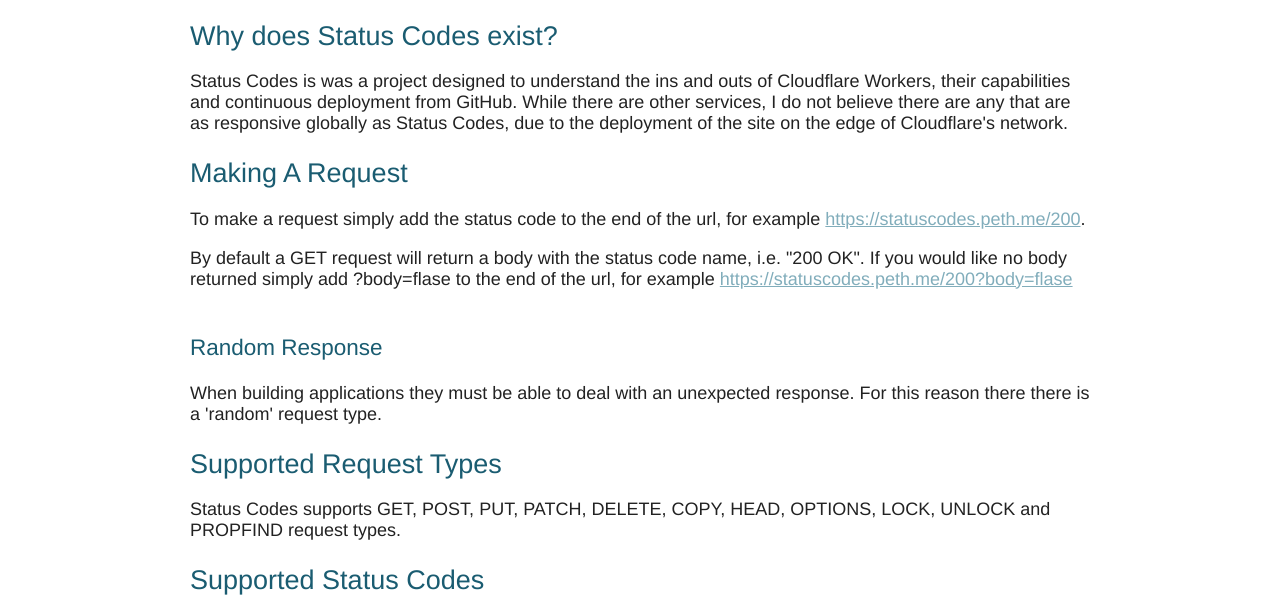
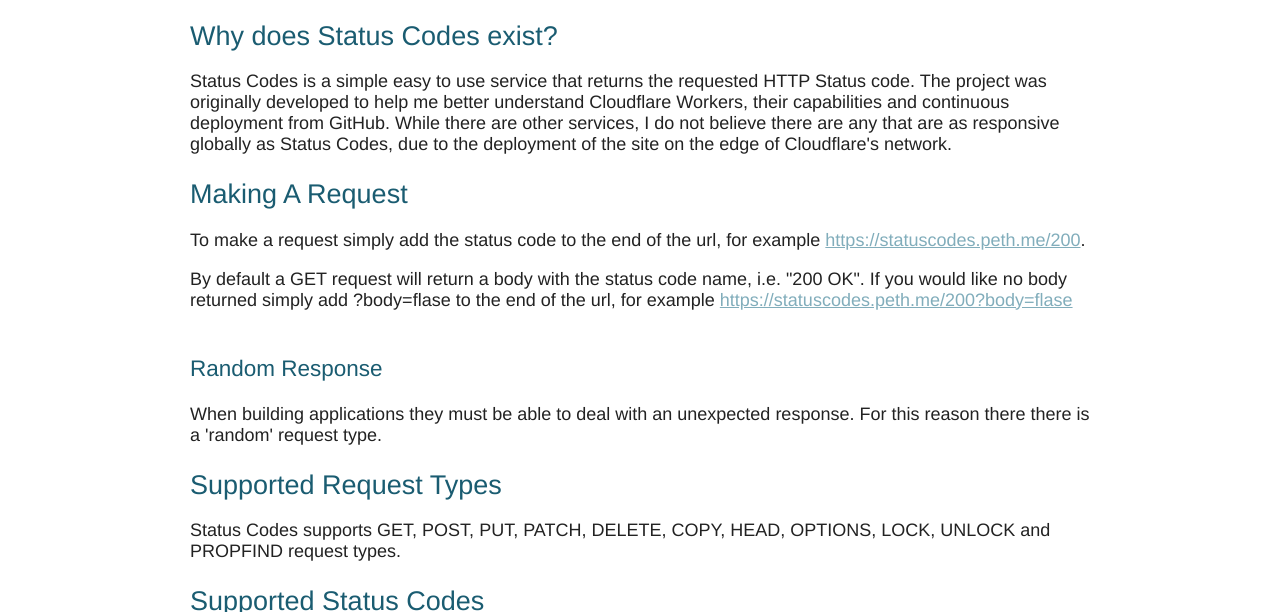
Before and after one commit to SamPetherbridge/statuscodes.peth.me, a plain HTML site: page _site/index.html in a window 1280 px wide. Shown: the part 117-729 px from the top of the page. Drawn offline with Linux system fonts and the light colour scheme.

Commit message:
:pencil2: Fixes Why

```diff
--- a/_site/index.html
+++ b/_site/index.html
@@ -146,7 +146,7 @@
             <main role="main">
                 <div>
                     <h2>Why does Status Codes exist?</h2>
-                    <p>Status Codes is was a project designed to understand the ins and outs of Cloudflare Workers, their capabilities and continuous deployment from GitHub. While there are other services, I do not believe there are any that are as responsive globally as Status Codes, due to the deployment of the site on the edge of Cloudflare's network.</p>
+                    <p>Status Codes is a simple easy to use service that returns the requested HTTP Status code. The project was originally developed to help me better understand Cloudflare Workers, their capabilities and continuous deployment from GitHub. While there are other services, I do not believe there are any that are as responsive globally as Status Codes, due to the deployment of the site on the edge of Cloudflare's network.</p>
                 </div>
                 <div>
                     <h2>Making A Request</h2>
```
